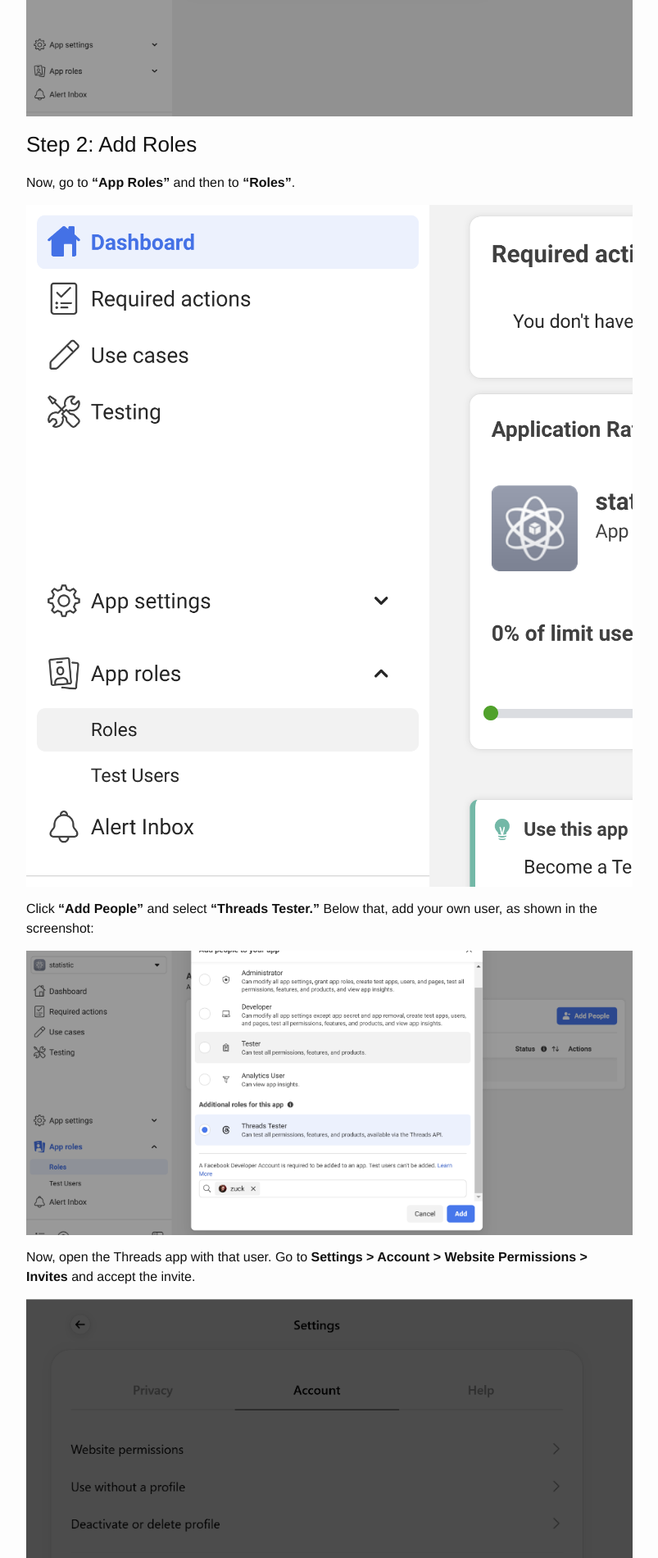
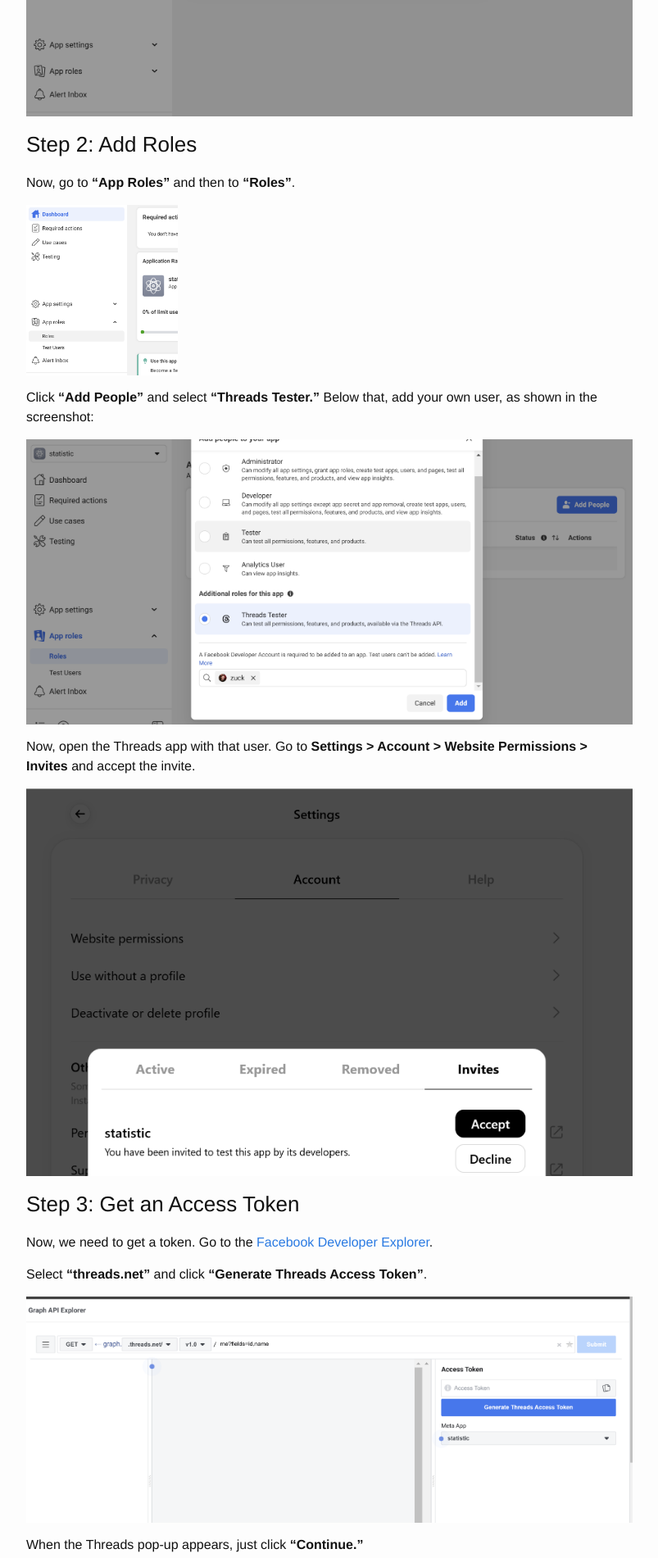
Before and after one commit to os11k/os11k.github.io, a Jekyll site: the page built from _posts/2024-10-27-how-to-create-threads-widgets.markdown, in a window 1280 px wide. Shown: the part 3674-5575 px from the top of the page at 82% size, without its empty margins (238-1041 px from the left). Built offline with Jekyll 4.4.1, drawn with Linux system fonts in a browser that asks for light colours; comment, search, counter and statistics services are not loaded.

Commit message:
resizing second image

```diff
--- a/_posts/2024-10-27-how-to-create-threads-widgets.markdown
+++ b/_posts/2024-10-27-how-to-create-threads-widgets.markdown
@@ -52,7 +52,7 @@
 
 Now, go to **"App Roles"** and then to **"Roles"**.
 
-![Diagram]({{ site.url }}/assets/threads_widget/9.png)
+<img src="{{ site.url }}/assets/threads_widget/9.png" alt="Diagram" style="width: 25%;">
 
 Click **"Add People"** and select **"Threads Tester."** Below that, add your own user, as shown in the screenshot:
 
```
